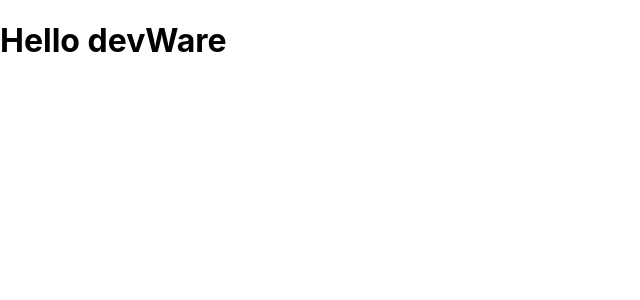
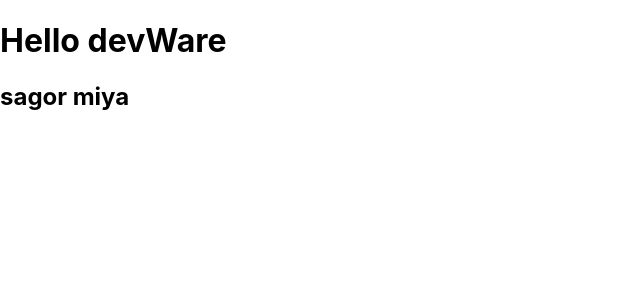
Before and after one commit to jaminur-islam/dev_dashboard, a React (Create React App) app: page / in a window 1280 px wide. Shown: the top 300 px of the page, without its empty margins (0-640 px from the left). Built offline with nearby package versions, Linux system fonts and the light colour scheme.

Commit message:
first-commit

```diff
--- a/src/App.js
+++ b/src/App.js
@@ -5,6 +5,7 @@ function App() {
   return (
     <div>
       <h1> Hello devWare </h1>
+      <h2> sagor miya </h2>
     </div>
   );
 }
```
